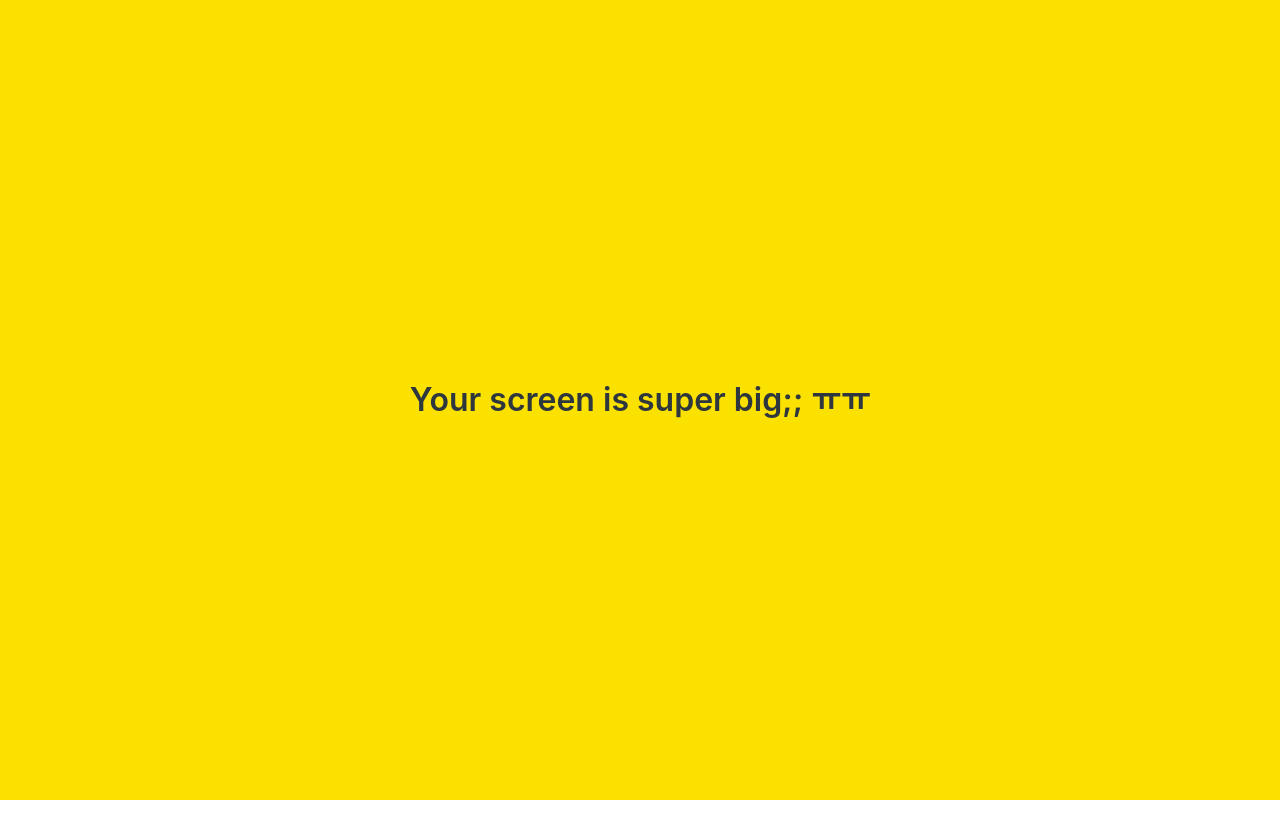
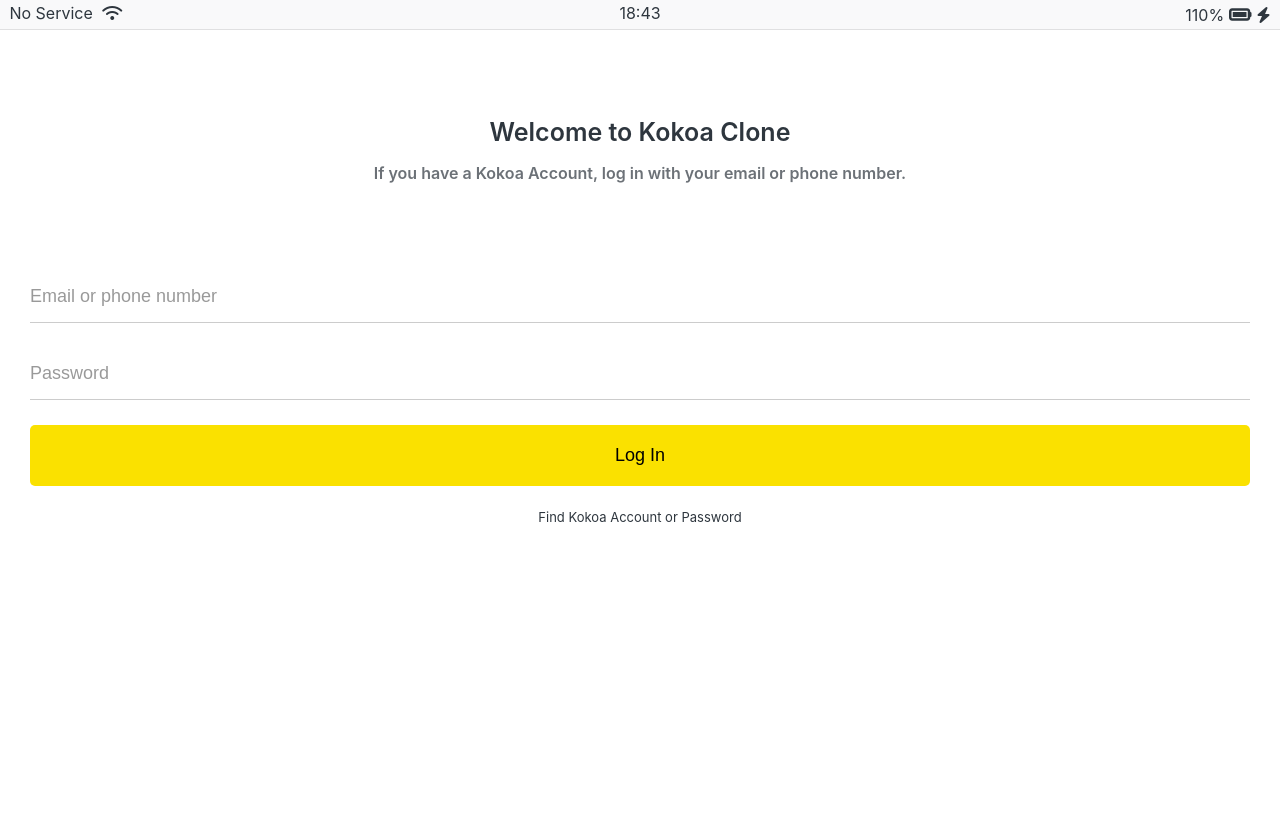
Before and after one commit to CGJI58/css__kakaotalk-clone, a website: page src/index.html in a window 1280 px wide. Shown: the top 838 px of the page. Drawn offline with Linux system fonts and the light colour scheme; files whose address does not match are found by name.

Commit message:
remove no-mobile screen block

```diff
--- a/src/css/components/no-mobile.css
+++ /dev/null
@@ -1,19 +0,0 @@
-#no-mobile {
-  position: fixed;
-  z-index: 99;
-  height: 100vh;
-  width: 100vw;
-  background-color: var(--yellow);
-  display: flex;
-  justify-content: center;
-  align-items: center;
-  font-size: 32px;
-  font-weight: 600;
-  top: 0;
-}
-
-@media screen and (max-width: 1000px) {
-  #no-mobile {
-    display: none;
-  }
-}
--- a/src/css/styles.css
+++ b/src/css/styles.css
@@ -9,7 +9,6 @@
 @import "badge.css";
 @import "icon-row.css";
 @import "alt-screen-header.css";
-@import "no-mobile.css";
 
 /* Screens */
 @import "login.css";
--- a/src/index.html
+++ b/src/index.html
@@ -54,10 +54,6 @@
       </a>
     </form>
 
-    <div id="no-mobile">
-      <span>Your screen is super big;; ㅠㅠ</span>
-    </div>
-
     <script
       src="https://kit.fontawesome.com/280aa247ef.js"
       crossorigin="anonymous"
```
Also changed, not shown: src/chat.html (+0 -3 lines), src/chats.html (+0 -4 lines), src/find.html (+0 -4 lines), src/friends.html (+0 -4 lines), src/more.html (+0 -4 lines).
